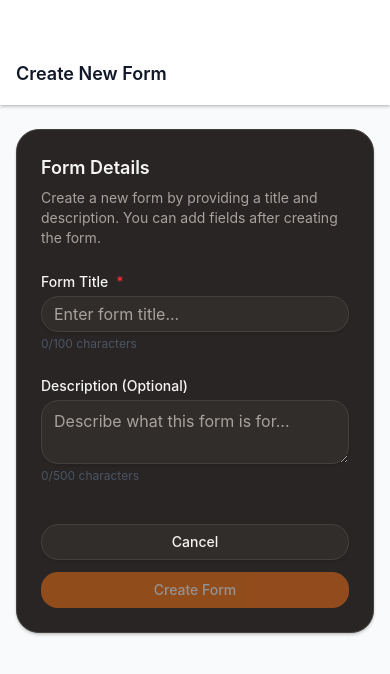
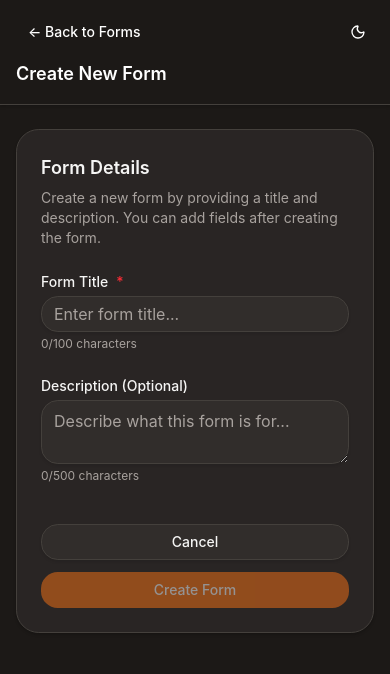
Before and after one commit to LOSLC/openforms, a Next.js app in the folder frontend/: page /admin/forms/new in a window 390 px wide. Shown: the top 674 px of the page. Built offline with nearby package versions, Linux system fonts and the light colour scheme; no server answers.

Commit message:
refactor: update new form page with theme tokens
- Replace hardcoded background colors with theme-aware alternatives
- Update border colors to use semantic border-border token
- Fix text color inconsistencies for better dark mode support
- Maintain proper responsive design and accessibility

```diff
--- a/frontend/src/app/admin/forms/new/page.tsx
+++ b/frontend/src/app/admin/forms/new/page.tsx
@@ -37,9 +37,9 @@
   };
 
   return (
-    <div className="min-h-screen bg-gray-50">
+    <div className="min-h-screen bg-background">
       {/* Header */}
-      <header className="bg-white shadow-sm border-b">
+      <header className="shadow-sm border-b border-b-border">
         <div className="max-w-7xl mx-auto px-4 sm:px-6 lg:px-8">
           <div className="flex flex-col sm:flex-row items-start sm:items-center py-4 sm:h-16 gap-3 sm:gap-4">
             <Link href="/admin/forms">
@@ -47,7 +47,7 @@
                 ← Back to Forms
               </Button>
             </Link>
-            <h1 className="text-lg sm:text-xl font-semibold text-gray-900">
+            <h1 className="text-lg sm:text-xl font-semibold">
               Create New Form
             </h1>
           </div>
@@ -78,7 +78,7 @@
                   maxLength={100}
                   className="mt-1"
                 />
-                <p className="text-xs sm:text-sm text-gray-600 mt-1">
+                <p className="text-xs text-muted-foreground sm:text-sm mt-1">
                   {title.length}/100 characters
                 </p>
               </div>
@@ -96,7 +96,7 @@
                   maxLength={500}
                   className="mt-1"
                 />
-                <p className="text-xs sm:text-sm text-gray-600 mt-1">
+                <p className="text-xs sm:text-sm text-muted-foreground mt-1">
                   {description.length}/500 characters
                 </p>
               </div>
@@ -129,12 +129,12 @@
               </CardDescription>
             </CardHeader>
             <CardContent>
-              <div className="border-2 border-dashed border-gray-300 rounded-lg p-4 sm:p-6">
-                <h2 className="text-lg sm:text-xl font-bold text-gray-900 mb-2">{title}</h2>
+              <div className="border-2 border-dashed rounded-lg p-4 sm:p-6">
+                <h2 className="text-lg sm:text-xl font-bold mb-2">{title}</h2>
                 {description && (
-                  <p className="text-gray-600 mb-4 text-sm sm:text-base">{description}</p>
+                  <p className="mb-4 text-sm sm:text-base">{description}</p>
                 )}
-                <p className="text-xs sm:text-sm text-gray-500 italic">
+                <p className="text-xs sm:text-sm italic">
                   Form fields will appear here after you add them
                 </p>
               </div>
```
